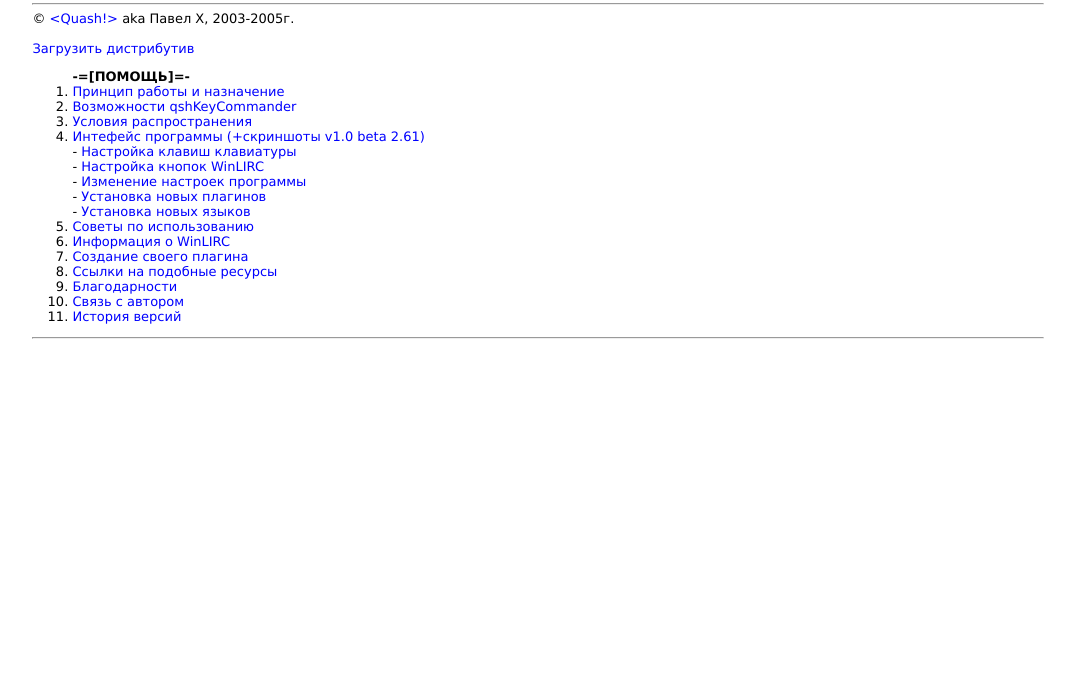
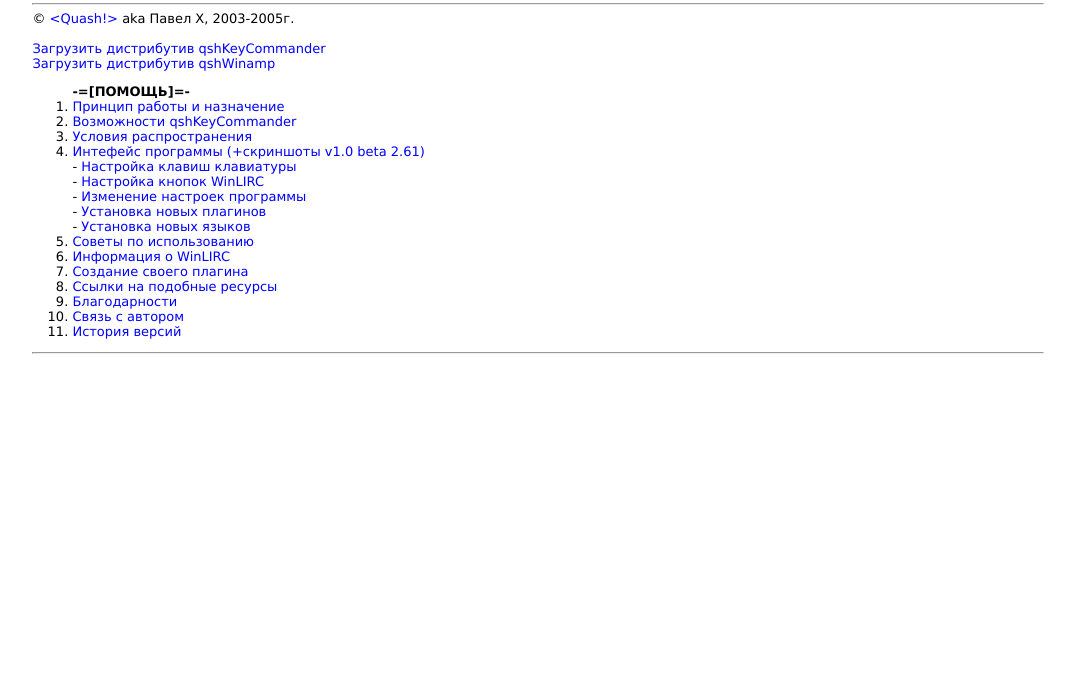
Before and after one commit to PavelQuash/qkc, a plain HTML site: page index.html in a window 1280 px wide. Shown: the part 105-800 px from the top of the page, without its empty margins (102-1177 px from the left). Drawn offline with Linux system fonts and the light colour scheme.

Commit message:
Link to download qshWinamp

```diff
--- a/index.html
+++ b/index.html
@@ -27,7 +27,9 @@ A:HOVER  {COLOR:#FF0000; TEXT-DECORATION:UNDERLINE;}
 &copy; <A HREF="http://qshzone.ru">&lt;Quash!&gt;</A> aka Павел Х, 2003-2005г.
 <BR>
 <BR>
-<A HREF="download/qshKeyCommander_bin.zip">Загрузить дистрибутив</A>
+<A HREF="download/qshKeyCommander_bin.zip">Загрузить дистрибутив qshKeyCommander</A>
+<BR>
+<A HREF="download/qshWinamp_bin.zip" title="AlbumList plugin, ZD Music skin">Загрузить дистрибутив qshWinamp</A>
 <BR>
 <OL>
    <b>-=[ПОМОЩЬ]=-</b>
```
Also changed, not shown: 1 other file.
